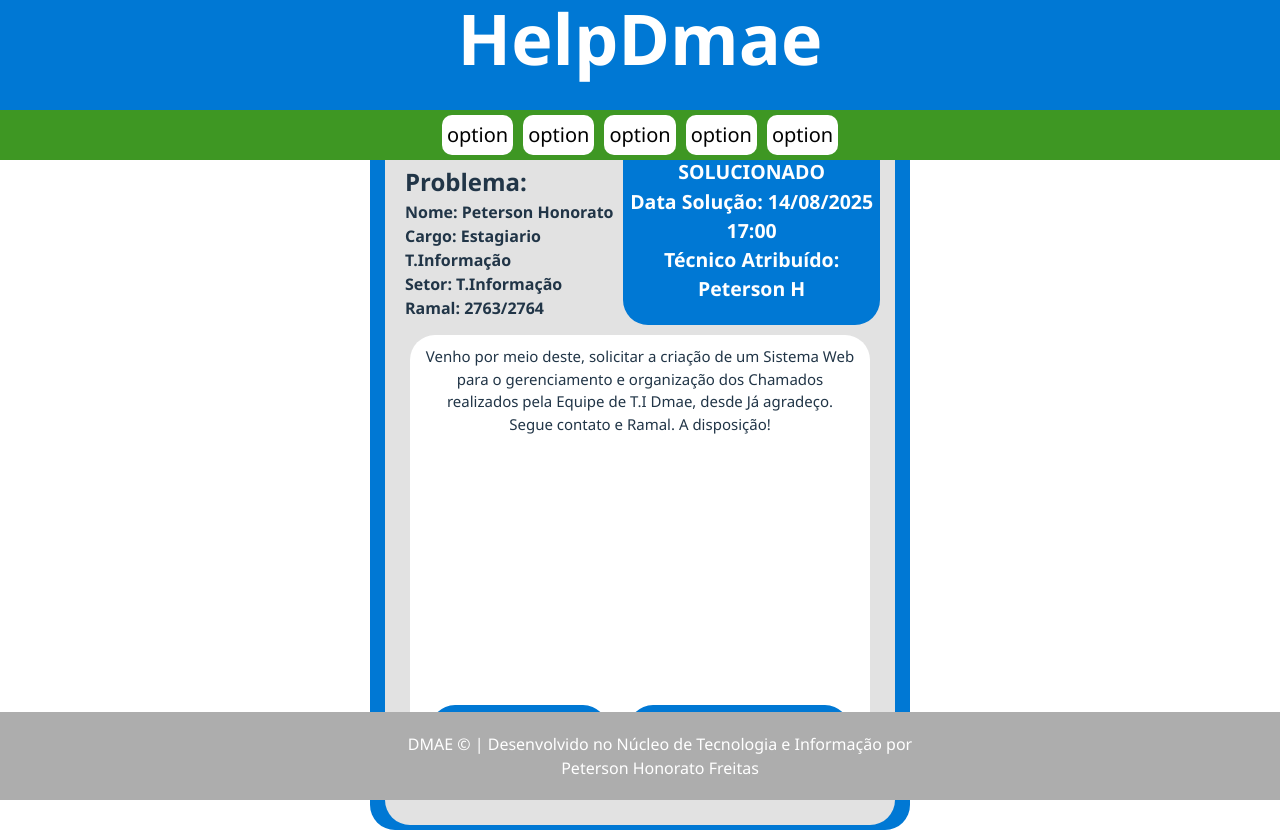
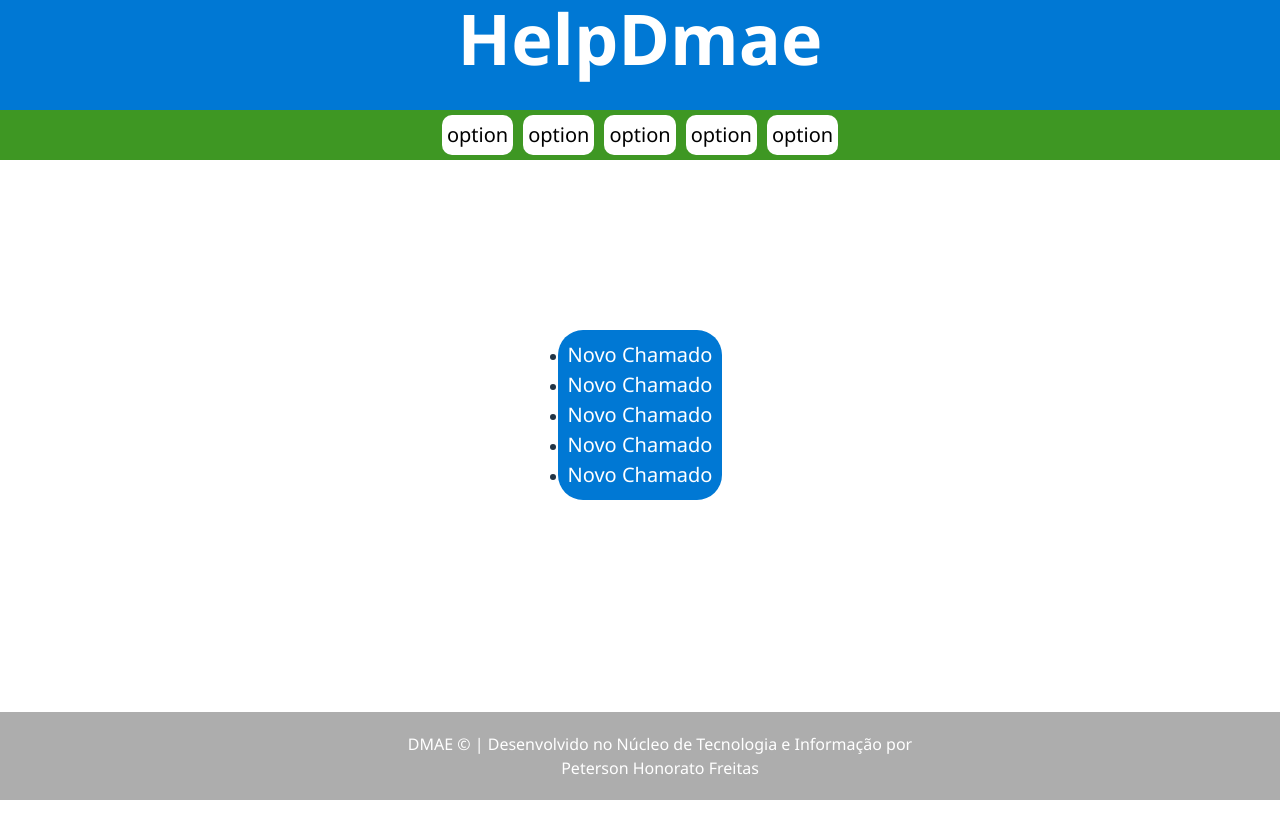
Before and after one commit to peterson2005/HelpDmae, a React (Vite) app in the folder vite-project/: page / in a window 1280 px wide. Built offline with nearby package versions, Linux system fonts and the light colour scheme.

Commit message:
criando pag principal

```diff
--- a/vite-project/src/App.jsx
+++ b/vite-project/src/App.jsx
@@ -8,13 +8,14 @@ import Home from './pages/Home'
 import NovoChamado from './pages/NovoChamado'
 import MeusChamados from './pages/MeusChamados'
 import Visualizar from './pages/Visualizar'
+import Principal from './pages/Principal'
 
 function App() {
   const [count, setCount] = useState(0)
 
   return (
     <>
-      <Visualizar />
+      <Principal />
     </>
   )
 }
--- /dev/null
+++ b/vite-project/src/pages/Principal.css
@@ -0,0 +1,6 @@
+#links {
+    background-color: #0078D4;
+    padding: 10px;
+    margin: 10px;
+    border-radius: 25px;
+}
--- /dev/null
+++ b/vite-project/src/pages/Principal.jsx
@@ -0,0 +1,29 @@
+import "./Principal.css";
+export default function Login() {
+  return (
+    <div>
+        <header className="header-novochamado">
+            <h1>HelpDmae</h1>
+        <menu className="menu-home">
+            <a href="">option</a>
+            <a href="">option</a>
+            <a href="">option</a>
+            <a href="">option</a>
+            <a href="">option</a>
+        </menu>
+        </header>
+        <div id="links">
+            <ul>
+                <li><a target="blank" href="./src/pages/MeusChamados">Novo Chamado</a></li>
+                <li><a target="blank" href="./src/pages/MeusChamados">Novo Chamado</a></li>
+                <li><a target="blank" href="./src/pages/MeusChamados">Novo Chamado</a></li>
+                <li><a target="blank" href="./src/pages/MeusChamados">Novo Chamado</a></li>
+                <li><a target="blank" href="./src/pages/MeusChamados">Novo Chamado</a></li>
+            </ul>
+        </div>
+        <footer className="footer-login">
+            <p>DMAE © | Desenvolvido no Núcleo de Tecnologia e Informação por <br /> Peterson Honorato Freitas</p>
+        </footer>
+    </div>
+  );
+}
```
